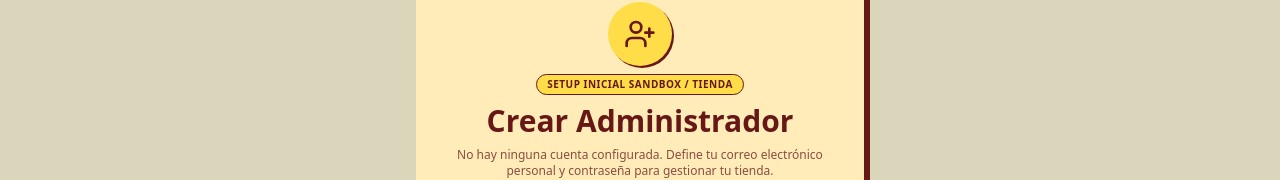
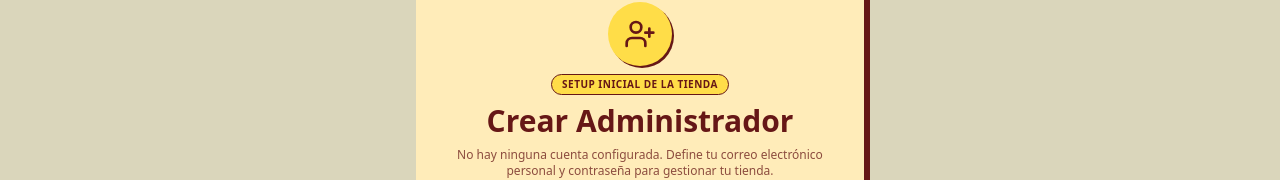
Before and after one commit to Will855/quirona, a Next.js app: page /admin in a window 1280 px wide. Shown: the part 162-342 px from the top of the page. Built offline with nearby package versions, Linux system fonts and the light colour scheme; no server answers; the database is empty.

Commit message:
fix(admin): remove sandbox text from admin setup badge

```diff
--- a/src/components/admin/AdminLoginCard.tsx
+++ b/src/components/admin/AdminLoginCard.tsx
@@ -283,7 +283,7 @@ export default function AdminLoginCard({ onLoginSuccess }: AdminLoginCardProps)
               </div>
 
               <span className="text-[10px] font-black uppercase tracking-wider text-quirona-burgundy bg-quirona-yellow px-2.5 py-0.5 rounded-full border border-quirona-burgundy inline-block">
-                Setup Inicial Sandbox / Tienda
+                Setup Inicial de la Tienda
               </span>
 
               <h1 className="text-2xl sm:text-3xl font-black text-quirona-burgundy">
```
